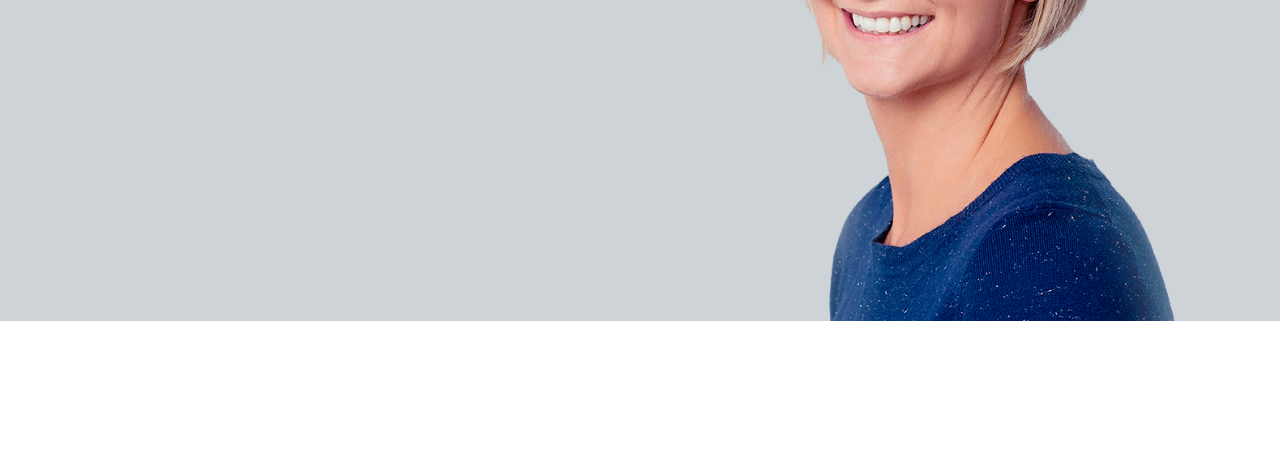
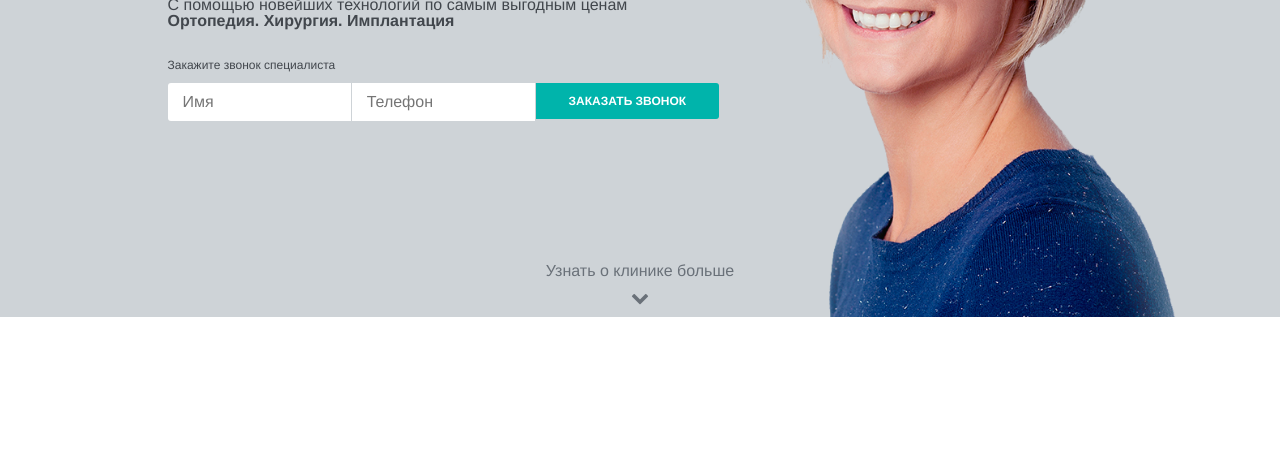
Before and after one commit to malkolm0163/DentClinicTpl, a website: page app/index.html in a window 1280 px wide. Shown: the part 351-800 px from the top of the page. Drawn offline with Linux system fonts and the light colour scheme.

Commit message:
full header

```diff
--- a/app/index.html
+++ b/app/index.html
@@ -96,7 +96,20 @@
         <div class="container">
             <div class="row">
                 <div class="col-md-6 col-md-offset-1">
-123
+                    <div class="main-text-wrap">
+                        <h1>Протезирование зубов</h1>
+                        <p class="subtitle">С помощью новейших технологий по самым выгодным ценам</p>
+                        <p class="title">Ортопедия. Хирургия. Имплантация</p>
+                        <div class="form-wrap">
+                            <p class="form-title">Закажите звонок специалиста</p>
+                            <form action="#" method="post" class="inline-form">
+                                <input type="text" name="name" placeholder="Имя">
+                                <input type="text" name="phone" placeholder="Телефон">
+                                <input type="submit" name="submit" value="Заказать звонок" class="btn btn-green">
+                            </form>
+
+                        </div>
+                    </div>
                 </div>
                 <div class="col-md-5">
                     <div class="image">
@@ -104,6 +117,12 @@
                     </div>
                 </div>
             </div>
+        </div>
+        <div class="bottom-thing">
+            <a href="">
+                <p class="text">Узнать о клинике больше</p>
+                <p><i class="fa fa-chevron-down" aria-hidden="true"></i></p>
+            </a>
         </div>
     </div>
 </header>
--- a/app/sass/_vars.sass
+++ b/app/sass/_vars.sass
@@ -1 +1,2 @@
 $main-color: #697174
+$accent-color: #42474d
--- a/app/sass/main.sass
+++ b/app/sass/main.sass
@@ -1,5 +1,10 @@
 @import "vars"
-*
+
+
+/* COMMON STYLES */
+
+
+*, h1, h2, h3, h4, h5, h6
   padding: 0
   margin: 0
 
@@ -12,11 +17,36 @@ body
   display: inline-block
   padding: 12px 25px
   border-radius: 2px
+  border: none
+  text-transform: uppercase
+  font-size: 12px
+  font-weight: bold
 .btn-blue
   color: #fff
   background-color: #00b4ff
+.btn-green
+  color: #fff
+  background-color: #00b4ab
 img
   max-width: 100%
+.inline-form
+  margin-top: 12px
+  *
+    float: left
+    width: 33%
+    padding: 0
+    margin-left: 1px
+    border-radius: 0
+    &:first-child
+      margin-left: 0
+      border-radius: 3px 0 0 3px
+    &:last-child
+      border-radius: 0 3px 3px 0
+  &:before, &:after
+    content: ''
+    clear: both
+    display: table
+/* TOP-NAV */
 
 .top-nav
   background-color: #fff
@@ -55,3 +85,38 @@ img
             text-decoration: none
 .top-poster
   background-color: #ced3d7
+  color: $accent-color
+  height: 561px
+  position: relative
+  .main-text-wrap
+    padding-top: 190px
+    h1
+      font-size: 36px
+      padding-bottom: 15px
+    .subtitle
+      font-weight: 100
+    .title
+      font-weight: bold
+    .form-wrap
+      margin-top: 30px
+      .form-title
+        font-size: 12px
+      input[type=text]
+        padding: 10px 15px
+        border: none
+      input[type=submit]
+        padding: 10px 15px
+        line-height: 16px
+  .bottom-thing
+    position: absolute
+    bottom: 0
+    left: 0
+    width: 100%
+    text-align: center
+    padding-bottom: 10px
+    a
+      color: #6a7179
+    .text
+      margin-bottom: 10px
+    .fa
+      font-size: 18px
```
Also changed, not shown: app/css/main.min.css.
